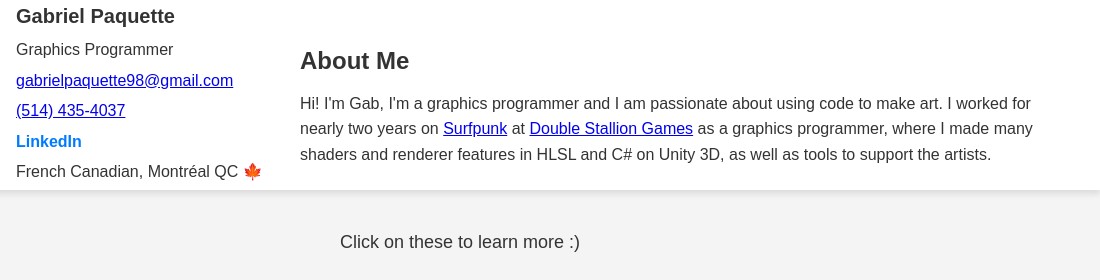
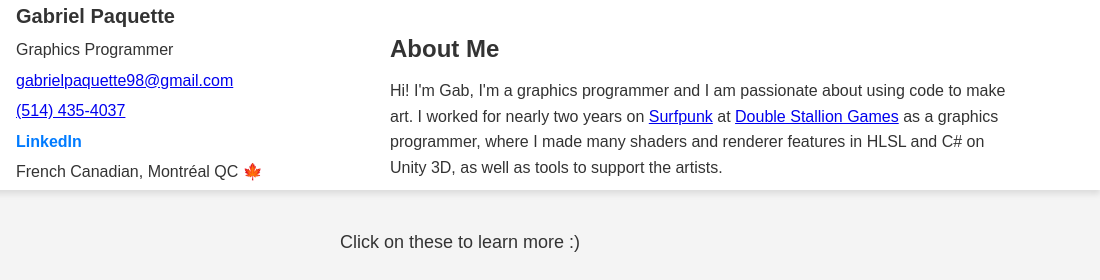
Before and after one commit to gabrielpaquette98/Portfolio, a plain HTML site: page index.html in a window 1280 px wide. Shown: the top 280 px of the page, 180-1280 px from the left. Drawn offline with Linux system fonts and the light colour scheme.

Commit message:
Fixed the About Me section not scaling properly

```diff
--- a/styles.css
+++ b/styles.css
@@ -38,9 +38,14 @@ body {
     padding-left: 20px;
 }
 
-/* About Me Section */
 .about-me {
-    flex: 0 0 65%; /* Take up 65% of the top-section-content */
+    max-width: 60%; /* Adjust as needed for your layout */
+    padding-right: 20px; /* Space between content and edge */
+    padding-left: 50px;
+    box-sizing: border-box; /* Ensures padding is included in width calculations */
+    word-wrap: break-word; /* Ensures long words wrap */
+    overflow-wrap: break-word; /* Better support for modern browsers */
+    flex-grow: 1; /* Allows the section to grow to fill space */
 }
 
 .profile-photo {
```
